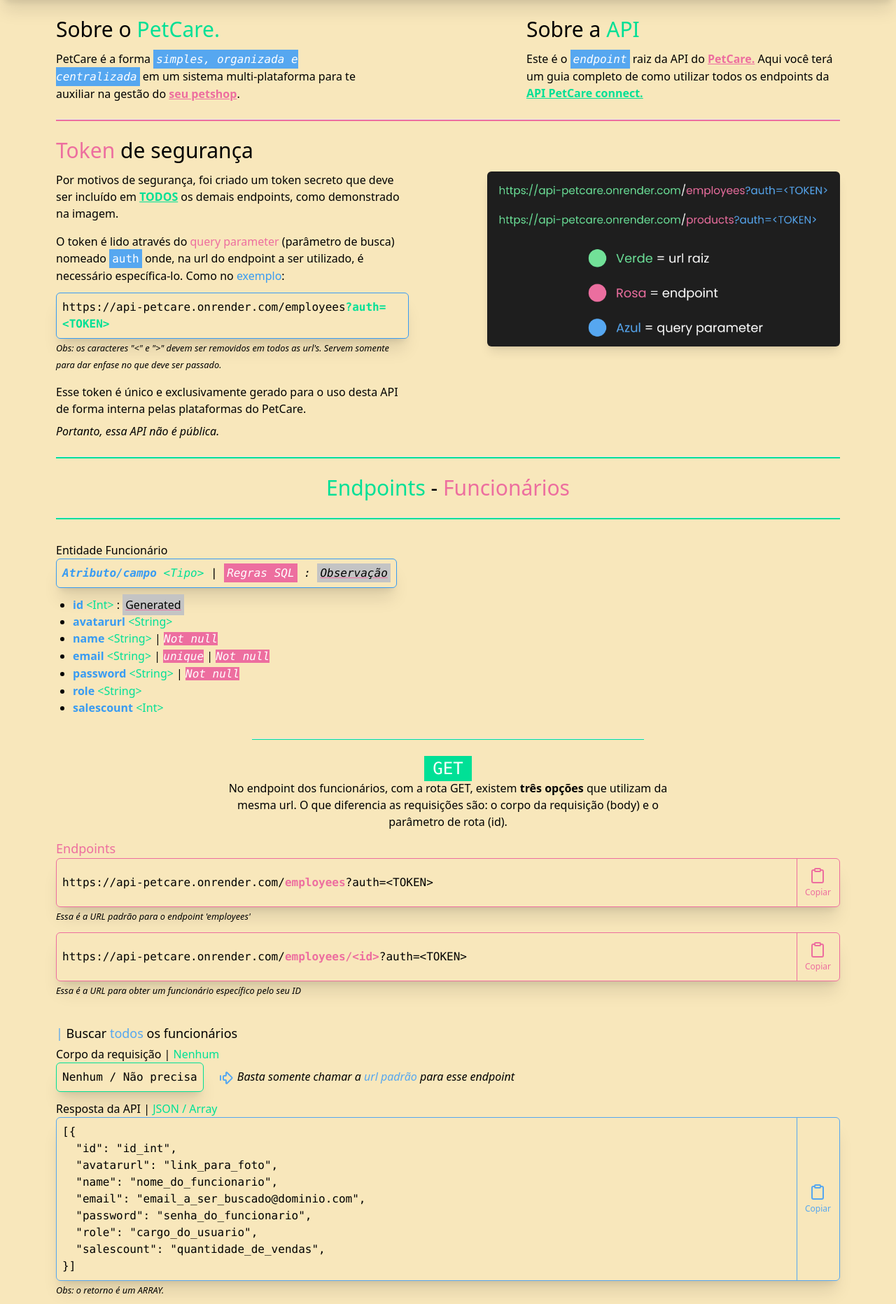
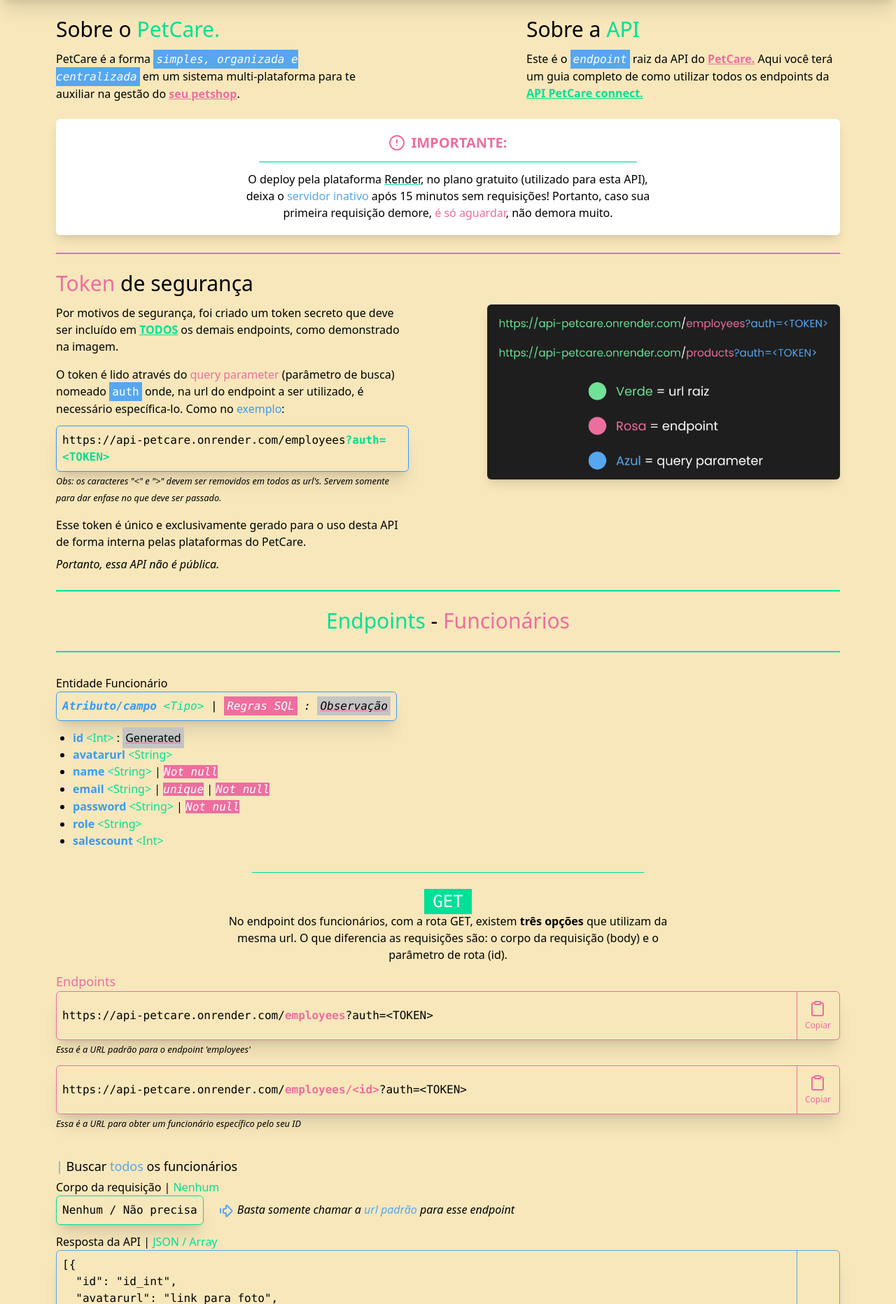
Before and after one commit to Arthur-Mendes-M/API_PetCare, a Flask app: page / in a window 1280 px wide. Shown: the part 70-1933 px from the top of the page at 70% size. Run offline with Flask 3, Linux system fonts and the light colour scheme; some libraries are stand-ins or nearby versions.

Commit message:
chore(doc): alert about inativity time of API was added and menu was fixed correctly

```diff
--- a/templates/index.html
+++ b/templates/index.html
@@ -60,7 +60,7 @@
     </style>
 </head>
 <body class="bg-yellow_one flex flex-col min-h-screen overflow-x-hidden">
-    <header class="w-full min-h-[70px] bg-yellow_two flex items-center justify-between px-6 py-2 shadow-xl top-0 left-0 sticky z-50 md:px-20 md:py-4 flex-wrap gap-3 select-none">
+    <header class="w-full min-h-[70px] bg-yellow_two flex items-center justify-between px-6 py-2 shadow-xl top-0 left-0 fixed z-50 md:px-20 md:py-4 flex-wrap gap-x-3 gap-y-5 select-none">
         <img src="{{ html_variables['logo'] }}" alt="PetCare - API" class="h-8">
 
         <nav class="z-50 w-full md:w-fit">
@@ -142,6 +142,21 @@
             <div class="md:max-w-[40%]">
                 <h1 class="text-3xl mb-3">Sobre a  <strong class="text-green_petcare font-normal">API</strong></h1>
                 <p>Este é o <mark class="italic bg-light_blue p-1 text-white font-mono">endpoint</mark> raiz da API do <u class="decoration-pink_petcare text-pink_petcare font-bold">PetCare.</u> Aqui você terá um guia completo de como utilizar todos os endpoints da <u class="decoration-green_petcare text-green_petcare font-bold">API PetCare connect.</u></p>
+            </div>
+
+            <div class="w-full mt-3 flex flex-col gap-2 p-5 bg-white text-dark rounded-md shadow-lg">
+
+                <h1 class="flex items-center gap-2 justify-center text-xl">
+                    <i data-lucide="circle-alert" class="w-[1.5rem] text-pink_petcare"></i>
+                    <strong class="text-pink_petcare">IMPORTANTE:</strong>
+                </h1>
+
+                <hr class="h-[2px] w-1/2 translate-x-1/2 my-1 bg-green_petcare">
+
+                <div class="max-w-[600px] text-center self-center">
+                    O deploy pela plataforma <a href="https://render.com" target="_blank" rel="noopener noreferrer" class="underline decoration-green_petcare">Render</a>, no plano gratuito (utilizado para esta API), deixa o <strong class="font-normal text-light_blue">servidor inativo</strong> após  15 minutos sem requisições! Portanto, caso sua primeira requisição demore, <strong class="font-normal text-pink_petcare">é só aguardar</strong>, não demora muito.
+                </div>
+
             </div>
         </section>
 
@@ -1943,6 +1958,8 @@
 
 
         document.addEventListener('DOMContentLoaded', function() {
+            const header = document.querySelector('header')
+            document.body.style.paddingTop = `${header.clientHeight}px`
             // Seleciona o link interno
             const linksInternos = document.querySelectorAll('a[href^="#"]');
             linksInternos.forEach(linkInterno => {
@@ -1954,7 +1971,6 @@
                 console.log(linkInterno.getAttribute('href'))
                 const sessiontarget = document.querySelector(linkInterno.getAttribute('href'));
                 const positionTarget = sessiontarget.offsetTop;
-            const header = document.querySelector('header')
 
                 // Rola a página para a posição da sessão de destino
                 window.scrollTo({
```
Lines whose indentation alone changed are shown as unchanged.
